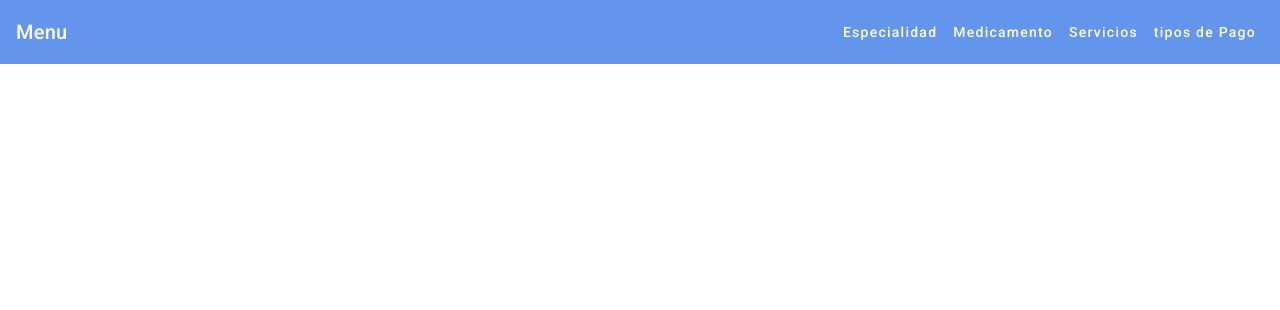
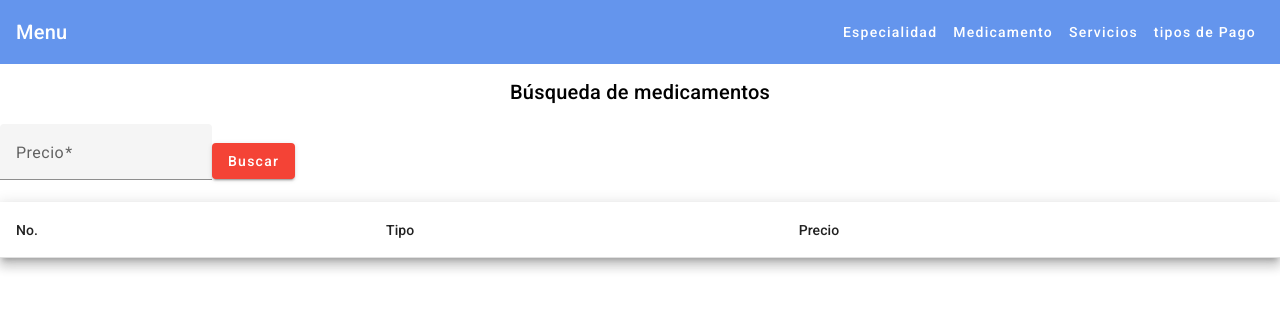
Before and after one commit to Carlou134/DentiBrook_Frontend, an Angular app: page /servicios/reporte in a window 1280 px wide. Before the commit this address led to /. Shown: the top 310 px of the page. Built offline with nearby package versions, Linux system fonts and the light colour scheme; no server answers.

Commit message:
Reporte Servicio

```diff
--- a/src/app/component/medicamento/reporte-medicamento/reporte-medicamento.component.html
+++ b/src/app/component/medicamento/reporte-medicamento/reporte-medicamento.component.html
@@ -9,12 +9,12 @@
     <div><h2 style="text-align: center">Búsqueda de medicamentos</h2></div>
     <div [formGroup]="viaForm" class="container">
       <mat-form-field class="example-full-width">
-        <mat-label>Nombre</mat-label>
+        <mat-label>Via</mat-label>
         <input matInput placeholder="Nombre" formControlName="via"/>
         <mat-error
             *ngIf="obtenerControlCampo('via')?.errors?.['required']"
           >
-            El nombre es obligatorio.
+            La via es obligatoria.
           </mat-error>
       </mat-form-field>
       <button (click)="buscar()" mat-raised-button color="warn">Buscar</button>
--- a/src/app/component/servicio/reporte-servicio/reporte-servicio.component.html
+++ b/src/app/component/servicio/reporte-servicio/reporte-servicio.component.html
@@ -1 +1,54 @@
-<p>reporte-servicio works!</p>
+<!DOCTYPE html>
+<html lang="en">
+  <head>
+    <meta charset="UTF-8" />
+    <meta name="viewport" content="width=device-width, initial-scale=1.0" />
+    <title>Buscar Especialidad</title>
+  </head>
+  <body>
+    <div><h2 style="text-align: center">Búsqueda de medicamentos</h2></div>
+    <div [formGroup]="precioForm" class="container">
+      <mat-form-field class="example-full-width">
+        <mat-label>Precio</mat-label>
+        <input matInput placeholder="Nombre" formControlName="precio"/>
+        <mat-error
+            *ngIf="obtenerControlCampo('precio')?.errors?.['required']"
+          >
+            El precio es obligatorio.
+          </mat-error>
+      </mat-form-field>
+      <button (click)="buscar()" mat-raised-button color="warn">Buscar</button>
+    </div>
+
+    <div class="container">
+      <table mat-table [dataSource]="dataSource" class="mat-elevation-z8">
+
+        <ng-container matColumnDef="codigo">
+          <th mat-header-cell *matHeaderCellDef> No. </th>
+          <td mat-cell *matCellDef="let element"> {{element.id}} </td>
+        </ng-container>
+
+        <!-- Name Column -->
+        <ng-container matColumnDef="tipo">
+          <th mat-header-cell *matHeaderCellDef> Tipo </th>
+          <td mat-cell *matCellDef="let element"> {{element.tipo_servicio}} </td>
+        </ng-container>
+
+        <!-- Weight Column -->
+        <ng-container matColumnDef="precio">
+          <th mat-header-cell *matHeaderCellDef> Precio </th>
+          <td mat-cell *matCellDef="let element"> {{element.precio}} </td>
+        </ng-container>
+
+        <tr mat-header-row *matHeaderRowDef="displayedColumns"></tr>
+        <tr mat-row *matRowDef="let row; columns: displayedColumns"></tr>
+      </table>
+
+    </div>
+    <div class="container">
+        <!-- ... tu código existente ... -->
+        <div *ngIf="mensaje" style="color: red; margin-top: 10px;">{{ mensaje }}</div>
+      </div>
+
+  </body>
+</html>
--- a/src/app/component/servicio/reporte-servicio/reporte-servicio.component.ts
+++ b/src/app/component/servicio/reporte-servicio/reporte-servicio.component.ts
@@ -1,10 +1,55 @@
-import { Component } from '@angular/core';
+import { Decimal } from 'decimal.js';
+import { Component, OnInit } from '@angular/core';
+import { AbstractControl, FormBuilder, FormGroup, Validators } from '@angular/forms';
+import { MatTableDataSource } from '@angular/material/table';
+import { Servicio } from 'src/app/model/servicio';
+import { ServicioService } from 'src/app/service/servicio.service';
 
 @Component({
   selector: 'app-reporte-servicio',
   templateUrl: './reporte-servicio.component.html',
   styleUrls: ['./reporte-servicio.component.css']
 })
-export class ReporteServicioComponent {
+export class ReporteServicioComponent implements OnInit {
+  dataSource: MatTableDataSource<Servicio> = new MatTableDataSource<Servicio>();
+  precioForm: FormGroup = new FormGroup({});
+  mensaje: string = '';
 
+  displayedColumns: string[] = ['codigo',
+  'tipo',
+  'precio',];
+
+  constructor(private sS: ServicioService, private formBuilder: FormBuilder) {}
+
+  ngOnInit() {
+    this.precioForm = this.formBuilder.group({
+      precio: [null, Validators.required],
+    });
+  }
+
+  buscar() {
+    if (this.precioForm.valid) {
+      const precios: Decimal = this.precioForm.value.precio;
+      this.sS.buscar(precios.toString()).subscribe((data) => {
+        this.dataSource.data = data;
+        if (data.length === 0) {
+          this.mensaje = "No se encontraron resultados para el nombre seleccionado.";
+        } else {
+          this.mensaje = '';
+        }
+      });
+    } else {
+      if (this.precioForm.get('precio')?.hasError('required')) {
+        this.mensaje = 'Por favor, ingrese un nombre.';
+      }
+    }
+  }
+
+  obtenerControlCampo(nombreCampo: string): AbstractControl {
+    const control = this.precioForm.get(nombreCampo);
+    if (!control) {
+      throw new Error(`Control no encontrado para el campo ${nombreCampo}`);
+    }
+    return control;
+  }
 }
--- a/src/app/service/servicio.service.ts
+++ b/src/app/service/servicio.service.ts
@@ -1,5 +1,5 @@
 import { Injectable } from '@angular/core';
-import { Subject } from 'rxjs';
+import { Subject, Observable } from 'rxjs';
 import { HttpClient } from '@angular/common/http';
 import { environment } from 'environments/environment';
 import { Servicio } from '../model/servicio';
@@ -35,4 +35,8 @@ export class ServicioService {
   update(s:Servicio) {return this.http.put(this.url, s);}
 
   delete(id: number) {return this.http.delete(`${this.url}/${id}`);}
+
+  buscar(precio: string): Observable<Servicio[]> {
+    return this.http.post<Servicio[]>(`${this.url}/buscar`, { precio: precio });
+  }
 }
```
Also changed, not shown: src/app/app-routing.module.ts (+7 -1 lines).
